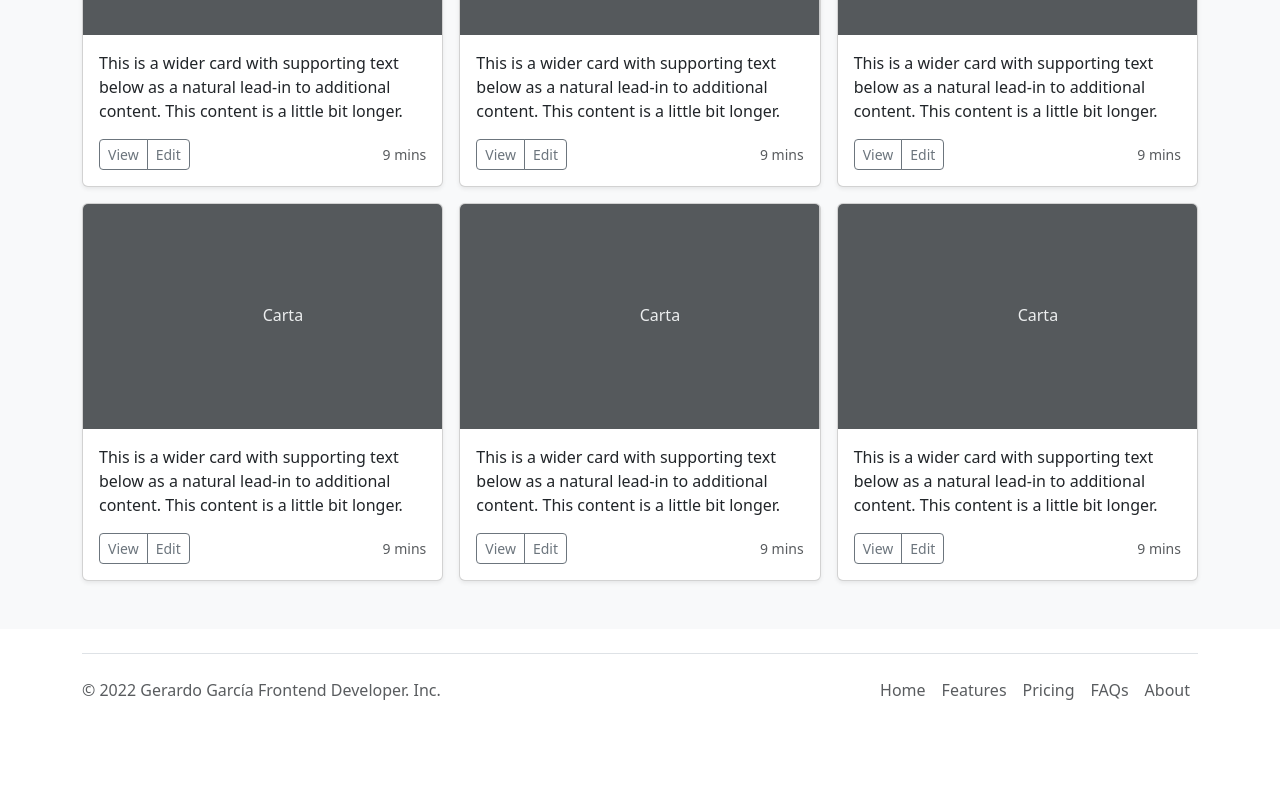
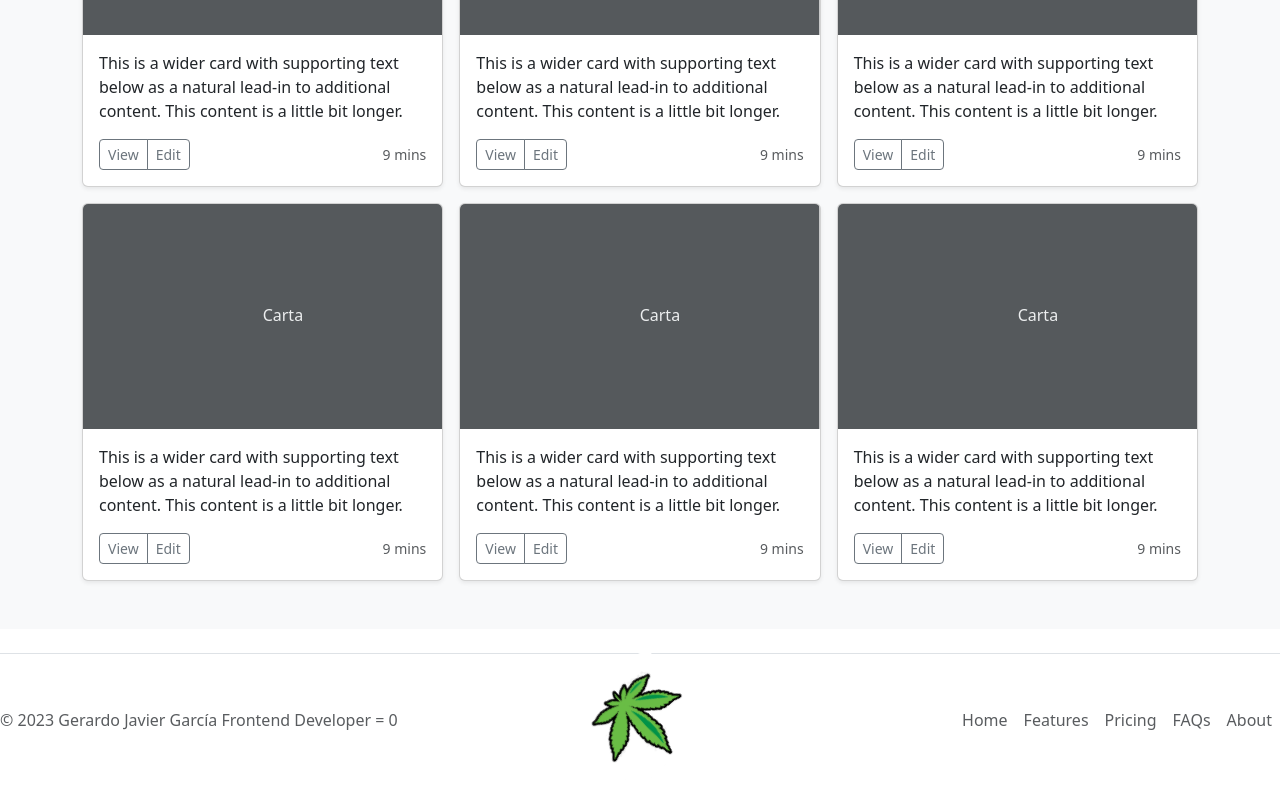
Before and after one commit to gejaga12/ReactEggEducation, a React (Create React App) app: page / in a window 1280 px wide. Shown: the part 735-1535 px from the top of the page. Before the commit the page ends 1485 px from the top, so only its background shows below. Built offline with nearby package versions, Linux system fonts and the light colour scheme.

Commit message:
Footer terminado

```diff
--- a/src/App.css
+++ b/src/App.css
@@ -9,7 +9,7 @@
 
 @media (prefers-reduced-motion: no-preference) {
   .App-logo {
-    animation: App-logo-spin infinite 20s linear;
+    animation: App-logo-spin infinite 15s linear;
   }
 }
 
--- a/src/components/public/Footer.jsx
+++ b/src/components/public/Footer.jsx
@@ -1,12 +1,31 @@
-import React from "react";
+import React, { useState } from "react";
 
 export const Footer = () => {
+
+  const [clicks, setClicks] = useState(0);
+
+  const year = new Date().getFullYear();
+
+  const creadorName = "Gerardo Javier García";
+
+  const handleClick = () => {
+
+    setClicks(clicks + 1);
+
+  }
+
   return (
-    <div className="container">
+    <div className="d-flex align-items-center justify-content-center">
       <footer className="d-flex flex-wrap justify-content-between align-items-center py-3 my-4 border-top">
         <p className="col-md-4 mb-0 text-muted">
-          &copy; 2022 Gerardo García Frontend Developer. Inc.
+          &copy; {year} {creadorName} Frontend Developer = {clicks}
         </p>
+
+        <span
+          onClick={handleClick}
+          className="col-md-4 d-flex align-items-center justify-content-center wd-1">
+          <img className="App-logo h-25 w-25" src="dog.png" alt="logo-giratorio" />
+        </span>
 
         <ul className="nav col-md-4 justify-content-end">
           <li className="nav-item">
```
Also changed, not shown: public/dog.png (added).
